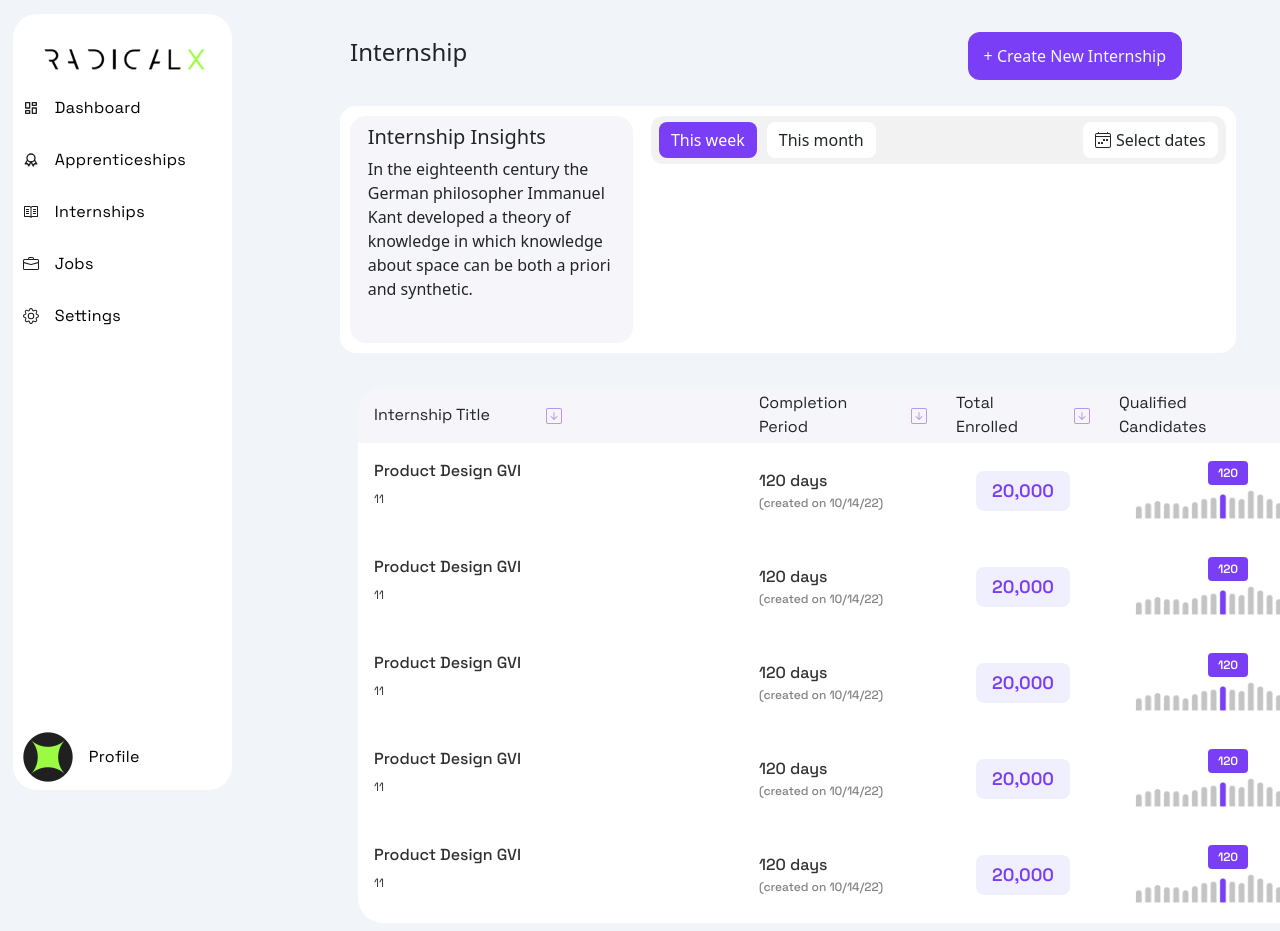
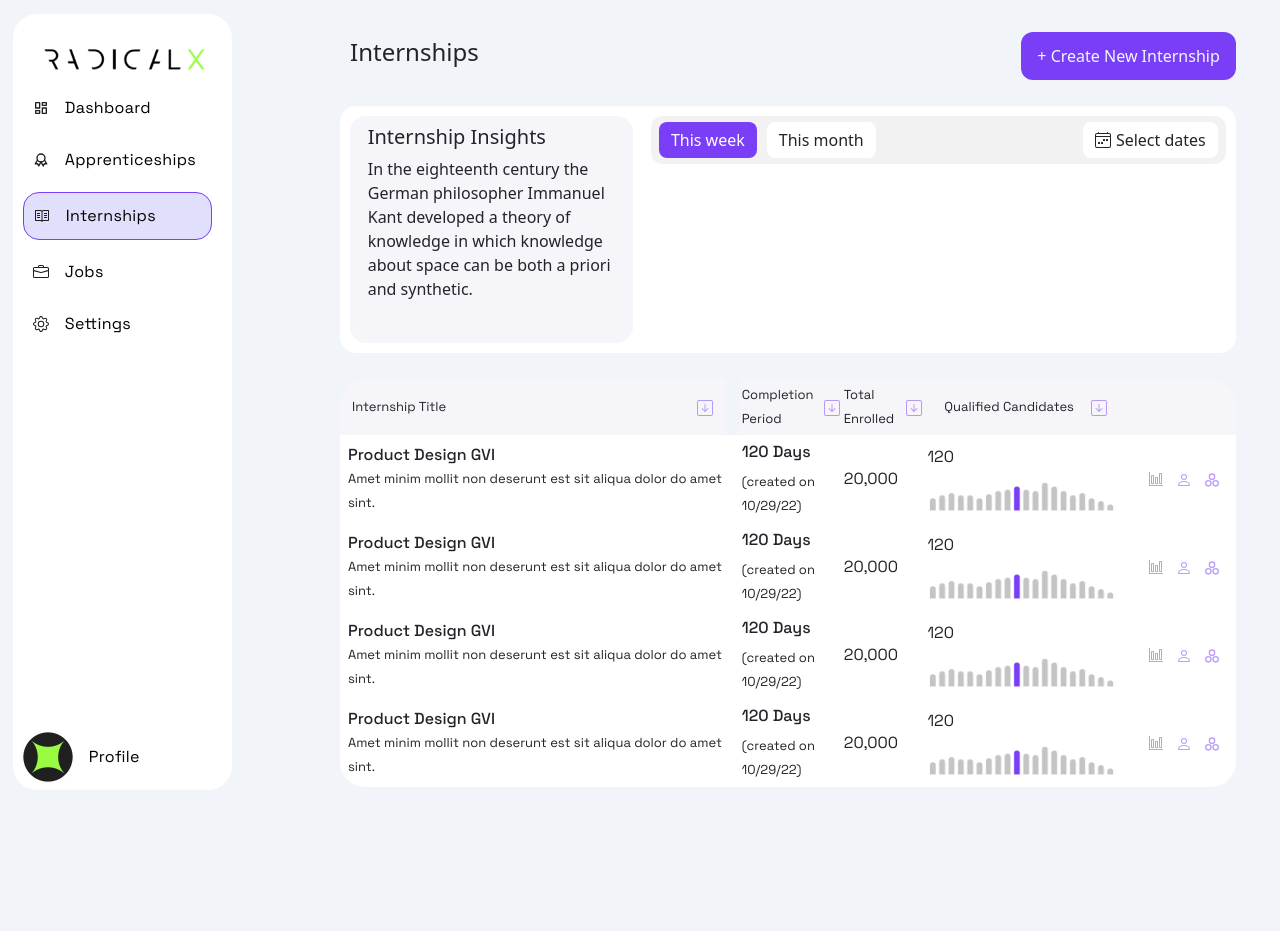
Before and after one commit to web-based/radicalx-internship-flow-app, a React (Create React App) app: page /internship in a window 1280 px wide. After the commit the page ends 800 px from the top, so only its background shows below. Built offline with nearby package versions, Linux system fonts and the light colour scheme.

Commit message:
update sidebar btn & internship table 🐸

```diff
--- a/src/components/App.js
+++ b/src/components/App.js
@@ -1,21 +1,22 @@
 import React from 'react'
 import Signup from './Signup'
-import MainTitle from './MainTitle';
+// import MainTitle from './MainTitle';
 import Dashboard from './Dashboard';
 import Internship from './Internship';
 import { BrowserRouter as Router, Route, Routes } from 'react-router-dom'
 
 
 function App() {
+
+
   return (
-  <Router>
+    <Router>
       <Routes>
         <Route path="/" element={<Signup />} />
-        <Route path="/internship" element={<Internship />} />
-        <Route path="/home" element={<Dashboard />} />
+        <Route path="/internship" element={<Internship />}/>
+        <Route path="#" element={<Dashboard />} />
       </Routes>
     </Router>
-
   );
 }
 
--- a/src/components/Dashboard.css
+++ b/src/components/Dashboard.css
@@ -41,6 +41,7 @@
     padding-top: 30px;
     margin-top: 1.1%;
     position: absolute;
+    justify-content: space-around;
     gap: 12px;
     width: 219px;
     height: 97vh;
@@ -60,6 +61,7 @@
 }
 
 .nav-item {
+    padding-left: inherit;
     display: flex;
     align-items: center;
 }
@@ -100,3 +102,26 @@
     align-items: flex-end;
     margin-bottom: 4%;
 }
+
+.active-link {
+    border-radius: 16px;
+    border: 1px solid #793EF5;
+    background: rgba(102, 95, 239, 0.2);
+    width: 189px;
+    height: 48px;
+    flex: none;
+    order: 0;
+    align-self: stretch;
+    flex-grow: 0;
+}
+.nav-item:hover  {
+    border-radius: 16px;
+    border: 1px solid #793EF5;
+    background: rgba(102, 95, 239, 0.2);
+    width: 189px;
+    height: 48px;
+    /* flex: none;
+    order: 0;
+    align-self: stretch;
+    flex-grow: 0; */
+}
--- a/src/components/Internship.js
+++ b/src/components/Internship.js
@@ -2,16 +2,22 @@ import React from 'react'
 import InternInsight from './InternInsight';
 import MainTitle from './MainTitle';
 import Sidebar from './Sidebar'
-import InternshipLists from './InternshipLists';
+// import InternshipLists from './InternshipLists';
+import InternshipTable from './internshipTable';
 
 function Internship() {
+  const arrOfObj = [1, 2, 3, 4, 5, 6, 7, 8, 9, 10, 11, 12, 13,14, 15, 16, 17, 18, 19, 20 ];
+
+
   return (
+
     <>
       <div>
         <Sidebar />
         <MainTitle />
         <InternInsight />
-        <InternshipLists />
+        <InternshipTable arrOfObj={arrOfObj} />
+        {/* <InternshipLists /> */}
       </div>
     </>
   );
--- a/src/components/MainTitle.js
+++ b/src/components/MainTitle.js
@@ -8,7 +8,7 @@ function MainTitle() {
     <div className="main-title-row">
         <div className="create-int-btn">
         <div className="internship-main-text">
-          <h4>Internship</h4>
+          <h4>Internships</h4>
         </div>
           <button className="home-title-btn">+ Create New Internship</button>
         </div>
--- a/src/components/btn.css
+++ b/src/components/btn.css
@@ -23,7 +23,7 @@
 .main-title-row {
     align-items: center;
     margin-left: 350px;
-    width: 65%;
+    width: 69.2%;
     margin-bottom: 2%;
     justify-content: space-between;
 
--- /dev/null
+++ b/src/components/internshipTable.css
@@ -0,0 +1,119 @@
+/* margin-left: 340px;
+  width: 70%; */
+
+.int-container {
+
+  /* background: black; */
+  display: inline-block;
+  /* border: 5px solid black; */
+  margin-left: 340px;
+  width: 70%;
+}
+
+.grid {
+  display: grid;
+  grid-template-columns: repeat(5, auto);
+  grid-template-rows: repeat(5, auto);
+  /* grid-gap: 5px; */
+
+}
+
+.cell {
+  font-family: 'Space Grotesk';
+  font-style: normal;
+    font-size: 16px;
+    background: white;
+    margin: 0;
+    padding: 2%;
+    display: flex;
+    align-items: center;
+    flex-wrap: wrap;
+    word-wrap: break-word;
+}
+
+.cell>p {
+  margin: 0;
+  font-family: 'Space Grotesk';
+  font-style: normal;
+  font-size: 13px;
+  line-height: 24px;
+}
+
+.cell>h4 {
+  margin: 0;
+  font-family: 'Space Grotesk';
+  font-style: normal;
+  font-weight: 500;
+  font-size: 16px;
+  line-height: 24px;
+}
+
+.column-graph {
+  display: flex;
+  flex-direction: row;
+  justify-content: space-between;
+  align-items: flex-end;
+  padding: 0px;
+  gap: 4px;
+  width: 190px;
+  height: 32px;
+  flex: none;
+  order: 1;
+  flex-grow: 0;
+}
+
+.column-icons {
+  display: flex;
+  justify-content: center;
+  flex-direction: row;
+  align-items: center;
+  padding: 0px;
+  gap: 12px;
+  width: 108px;
+  height: 28px;
+  flex: none;
+  order: 0;
+  flex-grow: 0;
+}
+
+.icon {
+  opacity: 0.5;
+  color: #793EF5;
+  display: inline;
+}
+
+.tableHeader {
+  background-color: #F6F5F9;
+    font-family: 'Space Grotesk';
+    display: flex;
+    flex-wrap: nowrap;
+    justify-content: space-evenly;
+}
+.tableHeader > p{
+  display:block;
+}
+
+.border-left {
+  border-top-left-radius: 25px;
+  display: flex;
+  flex-direction: row;
+  justify-content: space-between;
+  align-items: center;
+  padding: 16px 12px;
+  gap: 56px;
+  width: 385px;
+  height: 56px;
+}
+
+.border-right {
+  border-top-right-radius: 25px;
+
+}
+
+.border-right-bottom {
+  border-bottom-right-radius: 25px;
+}
+
+.border-left-bottom {
+  border-bottom-left-radius: 25px;
+}
--- /dev/null
+++ b/src/components/internshipTable.js
@@ -0,0 +1,170 @@
+import React from 'react'
+// import Container from "react-bootstrap/Container";
+// import Row from "react-bootstrap/Row";
+// import Col from "react-bootstrap/Col";
+import './internshipTable.css';
+import graph from './images/graph.png';
+import { VscGraph } from "react-icons/vsc";
+import { TbCircles } from "react-icons/tb";
+
+import { BsArrowDownSquare, BsPerson } from "react-icons/bs";
+
+function internshipTable() {
+  return (
+    <>
+      <div className="int-container">
+        <div className="grid">
+          <div className="cell tableHeader border-left" id="1">
+            <p>Internship Title</p>
+            <div className="icon">
+              <BsArrowDownSquare />
+            </div>
+          </div>
+          <div className="cell tableHeader" id="2">
+            <p>Completion Period</p>
+            <div className="icon">
+              <BsArrowDownSquare />
+            </div>
+          </div>
+          <div className="cell tableHeader" id="3">
+            <p>Total Enrolled</p>
+            <div className="icon">
+              <BsArrowDownSquare />
+            </div>
+          </div>
+          <div className="cell tableHeader" id="4">
+            <p>Qualified Candidates</p>
+            <div className="icon">
+              <BsArrowDownSquare />
+            </div>
+          </div>
+          <div class="cell tableHeader border-right" id="5">
+
+          </div>
+          <div class="cell" id="6">
+            <h4>Product Design GVI</h4>
+            <p>
+              Amet minim mollit non deserunt est sit aliqua dolor do amet sint.{" "}
+            </p>
+          </div>
+          <div class="cell" id="7">
+            <h4>120 Days</h4>
+            <p>(created on 10/29/22) </p>
+          </div>
+          <div class="cell" id="8">
+            20,000
+          </div>
+          <div class="cell" id="9">
+            120
+            <img className="column-graph" alt="icon of graph" src={graph} />
+          </div>
+          <div class="cell" id="10">
+            <div className="column-icons">
+              <div className="icon">
+                <VscGraph />
+              </div>
+              <div className="icon">
+                <BsPerson />
+              </div>
+              <div className="icon">
+                <TbCircles />
+              </div>
+            </div>
+          </div>
+          <div class="cell" id="11">
+            <h4>Product Design GVI</h4>
+            <p>
+              Amet minim mollit non deserunt est sit aliqua dolor do amet sint.{" "}
+            </p>
+          </div>
+          <div class="cell" id="12">
+            <h4>120 Days</h4>
+            <p>(created on 10/29/22) </p>
+          </div>
+          <div class="cell" id="13">
+            20,000
+          </div>
+          <div class="cell" id="14">
+            120
+            <img className="column-graph" alt="icon of graph" src={graph} />
+          </div>
+          <div class="cell" id="15">
+            <div className="column-icons">
+              <div className="icon">
+                <VscGraph />
+              </div>
+              <div className="icon">
+                <BsPerson />
+              </div>
+              <div className="icon">
+                <TbCircles />
+              </div>
+            </div>
+          </div>
+          <div class="cell" id="16">
+            <h4>Product Design GVI</h4>
+            <p>
+              Amet minim mollit non deserunt est sit aliqua dolor do amet sint.{" "}
+            </p>
+          </div>
+          <div class="cell" id="17">
+            <h4>120 Days</h4>
+            <p>(created on 10/29/22) </p>
+          </div>
+          <div class="cell" id="18">
+            20,000
+          </div>
+          <div className="cell" id="19">
+            120
+            <img className="column-graph" alt="icon of graph" src={graph} />
+          </div>
+          <div className="cell" id="20">
+            <div className="column-icons">
+              <div className="icon">
+                <VscGraph />
+              </div>
+              <div className="icon">
+                <BsPerson />
+              </div>
+              <div className="icon">
+                <TbCircles />
+              </div>
+            </div>
+          </div>
+          <div className="cell border-left-bottom" id="21">
+            <h4>Product Design GVI</h4>
+            <p>
+              Amet minim mollit non deserunt est sit aliqua dolor do amet sint.{" "}
+            </p>
+          </div>
+          <div class="cell" id="22">
+            <h4>120 Days</h4>
+            <p>(created on 10/29/22) </p>
+          </div>
+          <div class="cell" id="23">
+            20,000
+          </div>
+          <div class="cell" id="24">
+            120
+            <img className="column-graph" alt="icon of graph" src={graph} />
+          </div>
+          <div className="cell border-right-bottom" id="25">
+            <div className="column-icons">
+              <div className="icon">
+                <VscGraph />
+              </div>
+              <div className="icon">
+                <BsPerson />
+              </div>
+              <div className="icon">
+                <TbCircles />
+              </div>
+            </div>
+          </div>
+        </div>
+      </div>
+    </>
+  );
+}
+
+export default internshipTable
--- a/src/components/sidebar.js
+++ b/src/components/sidebar.js
@@ -23,15 +23,17 @@ function Sidebar() {
                 </div>
                 <Nav.Item>
                   <TbLayoutDashboard />
-                  <Nav.Link href="/home">Dashboard</Nav.Link>
+                  <Nav.Link href="#">Dashboard</Nav.Link>
                 </Nav.Item>
                 <Nav.Item>
                   <TbAward />
                   <Nav.Link eventKey="#">Apprenticeships</Nav.Link>
                 </Nav.Item>
-                <Nav.Item>
+                <Nav.Item className="active-link">
                   <VscBook />
-                  <Nav.Link href="/internship">Internships</Nav.Link>
+                  <Nav.Link href="/internship">
+                    Internships
+                  </Nav.Link>
                 </Nav.Item>
                 <Nav.Item>
                   <BsBriefcase />
@@ -45,7 +47,11 @@ function Sidebar() {
                   <Nav.Item>
                     <img
                       className="profile-picture"
-                      this will be modified later
+                      this
+                      will
+                      be
+                      modified
+                      later
                       src={profile}
                       alt="radicalX-circle-logo"
                     />
```
